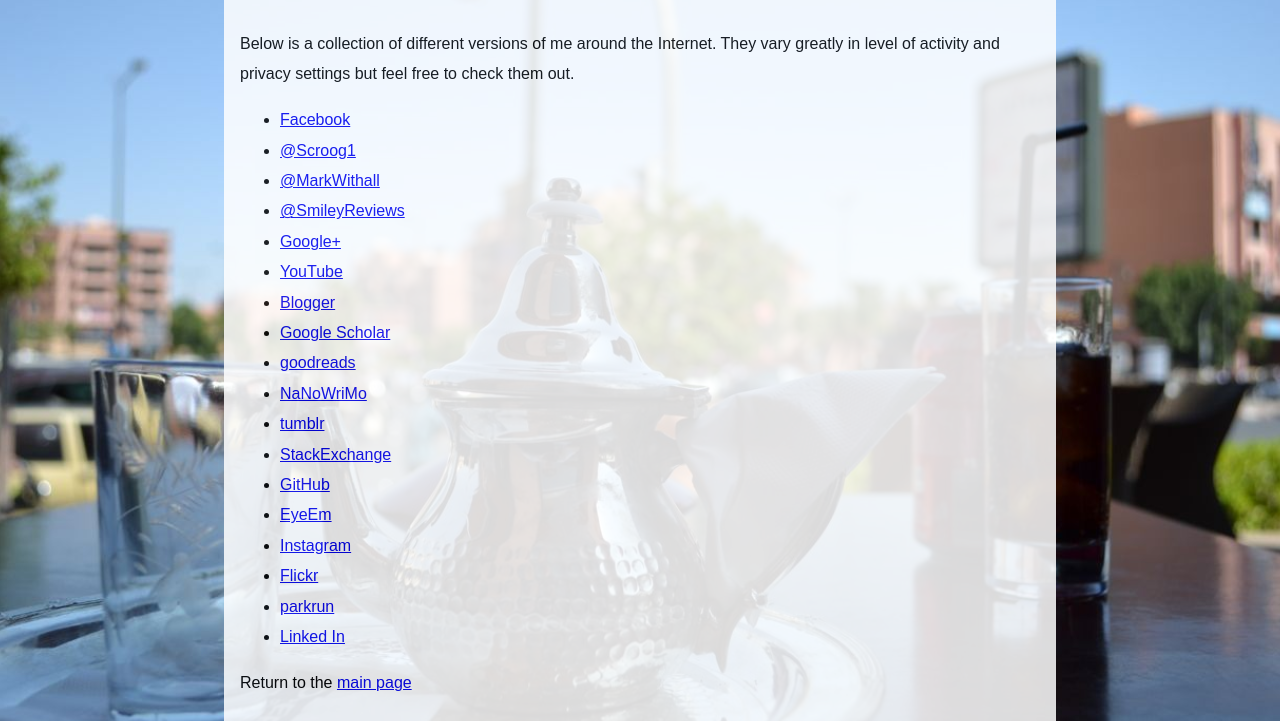
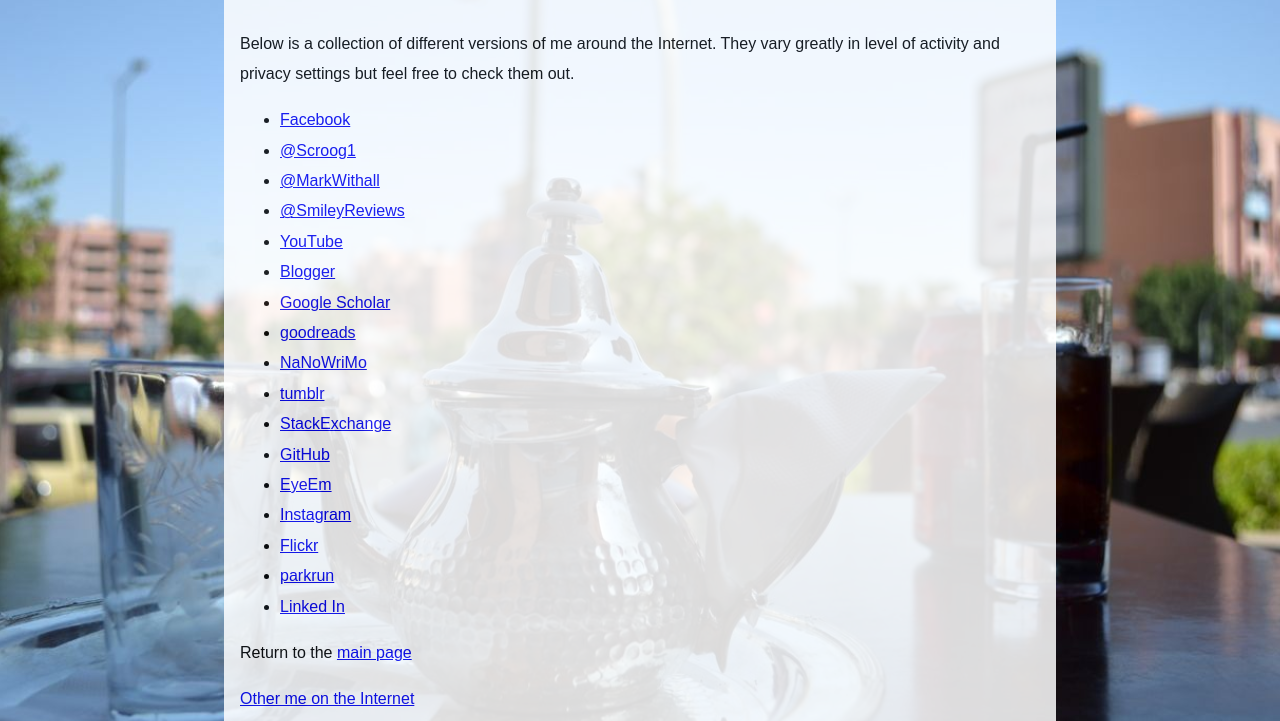
Before and after one commit to MarkWithall/markwithall.github.com, a Jekyll site: the page built from me.md, in a window 1280 px wide, cut to the strip 129-850 px from the top of the page. Built offline with Jekyll 4.4.1, drawn with Linux system fonts in a browser that asks for light colours; some web fonts are replaced.

Commit message:
docs: Fix about me links. (#21)

```diff
--- a/me.md
+++ b/me.md
@@ -10,12 +10,11 @@
 * [@Scroog1](https://twitter.com/Scroog1)
 * [@MarkWithall](https://twitter.com/MarkWithall)
 * [@SmileyReviews](https://twitter.com/SmileyReviews)
-* [Google+](https://plus.google.com/103825140581378211124?rel=author)
 * [YouTube](https://www.youtube.com/RogerSpelvin)
 * [Blogger](http://unblogfrancais.blogspot.co.uk)
 * [Google Scholar](https://scholar.google.co.uk/citations?user=NILce7UAAAAJ)
 * [goodreads](https://www.goodreads.com/MarkWithall)
-* [NaNoWriMo](http://nanowrimo.org/en/participants/scroog1)
+* [NaNoWriMo](https://nanowrimo.org/participants/scroog1)
 * [tumblr](http://scroog1.tumblr.com)
 * [StackExchange](http://stackexchange.com/users/1293356/scroog1?tab=accounts)
 * [GitHub](https://github.com/MarkWithall)
```
